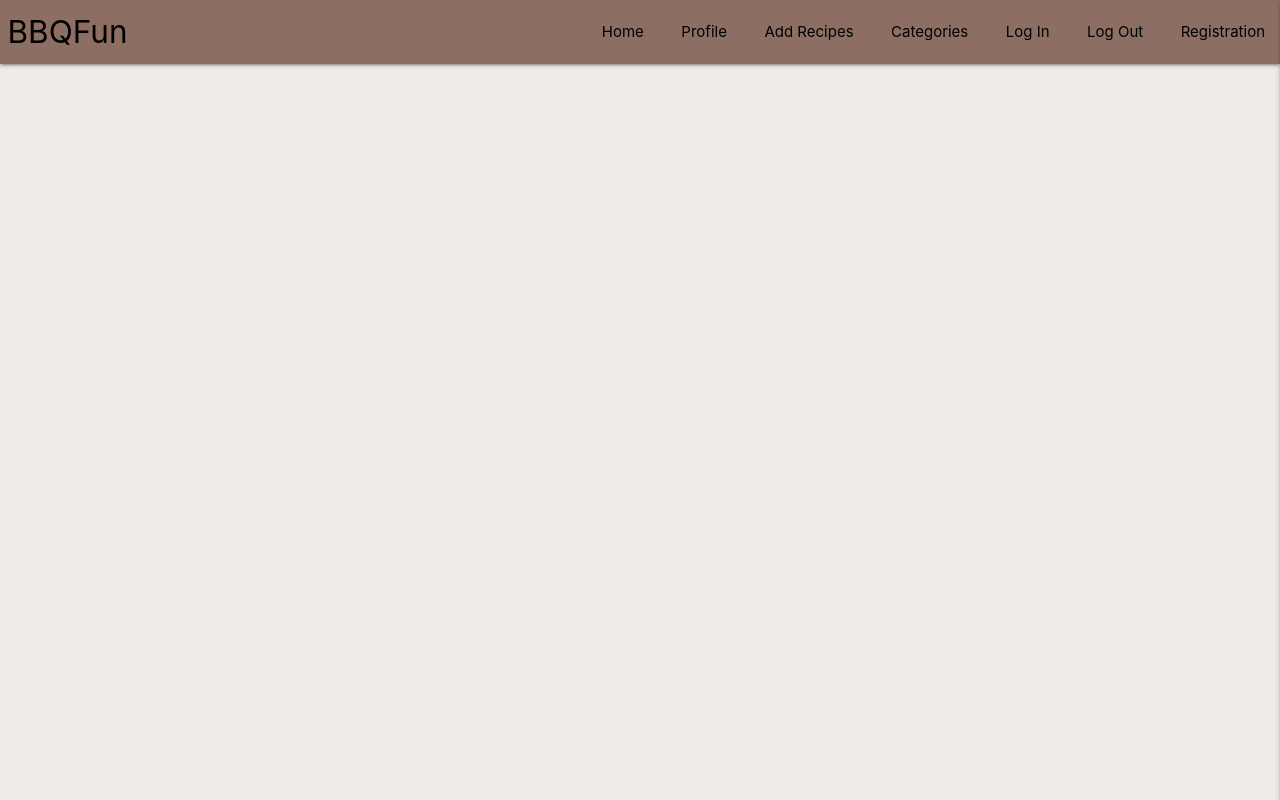
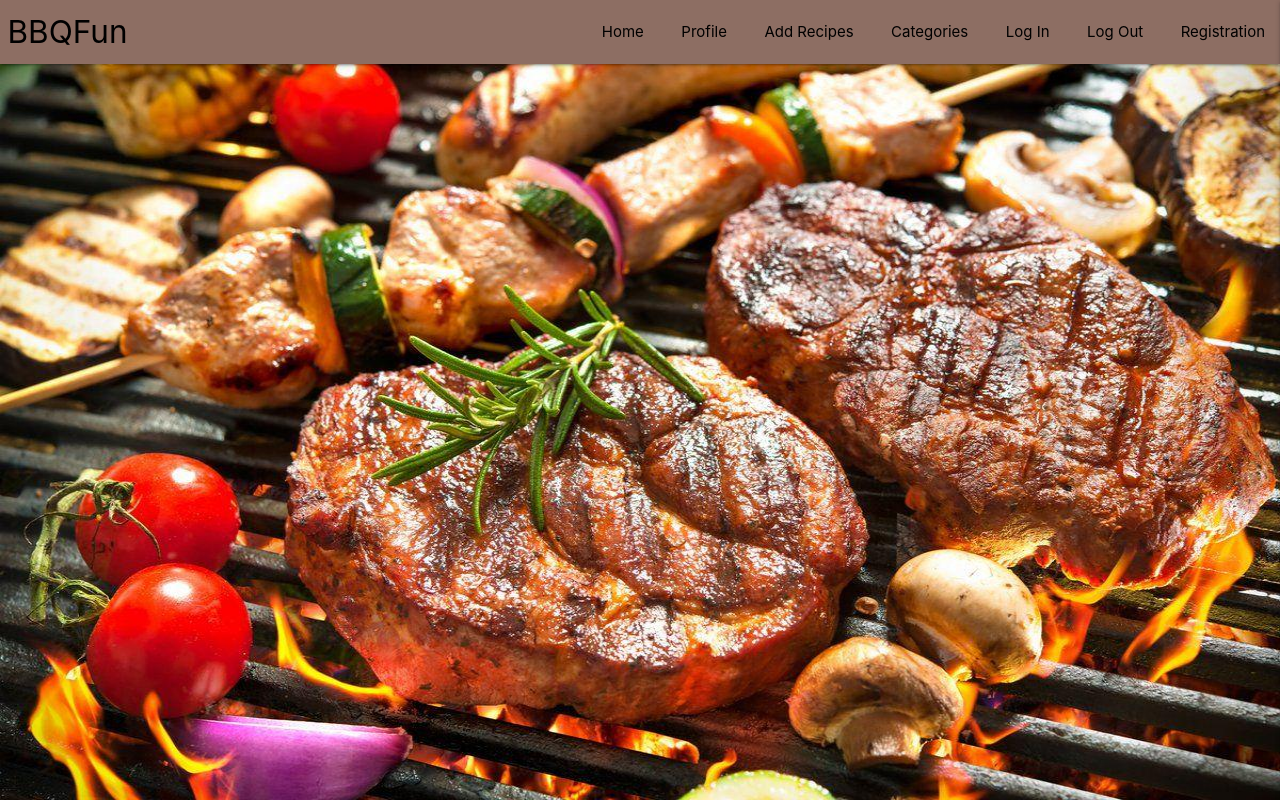
Before and after one commit to 78Istvan/Build-five-project, a Flask app: page / in a window 1280 px wide. Run offline with Flask 2, Linux system fonts and the light colour scheme; data that the repository does not hold is empty; some libraries are stand-ins or nearby versions.

Commit message:
Add background image to home page

```diff
--- a/static/css/style.css
+++ b/static/css/style.css
@@ -22,3 +22,20 @@ a {
     color: #ffffff;
     margin-left: 0.5rem;
 }
+
+body, html {
+    height: 100%;
+    margin: 0;
+  }
+
+.bg {
+      position: fixed;
+      top: 0;
+      left: 0;
+      z-index: -10;
+      height: 100vh;
+      width: 100%;
+      background-position: center;
+      background-repeat: no-repeat;
+      background-size: cover;
+    }
--- a/templates/cooking.html
+++ b/templates/cooking.html
@@ -1,6 +1,7 @@
 {% extends "base.html" %}
 {% block content %}
-
+        <div class=" extended">
+           <img src="{{ url_for('static', filename='images/bbq-bg6.jpg') }}" class="bg">
     {% for cook in cooking %}
         {{ cook.category_name }}<br>
         {{ cook.food_name }}<br>
@@ -8,5 +9,6 @@
         {{ cook.cooking_time }}<br>
         {{ cook.ingredients }}<br>
     {% endfor %}
+            </div>
 
 {% endblock %}
```
Also changed, not shown: README.md (deleted), run.py (line endings or trailing spaces), static/images/bbq-bg.jpg (added), static/images/bbq-bg2.jpg (added), static/images/bbq-bg3.jpg (added), static/images/bbq-bg4.jpg (added), static/images/bbq-bg5.jpg (added), static/images/bbq-bg6.jpg (added), static/images/bbq-bg7.jpg (added).
